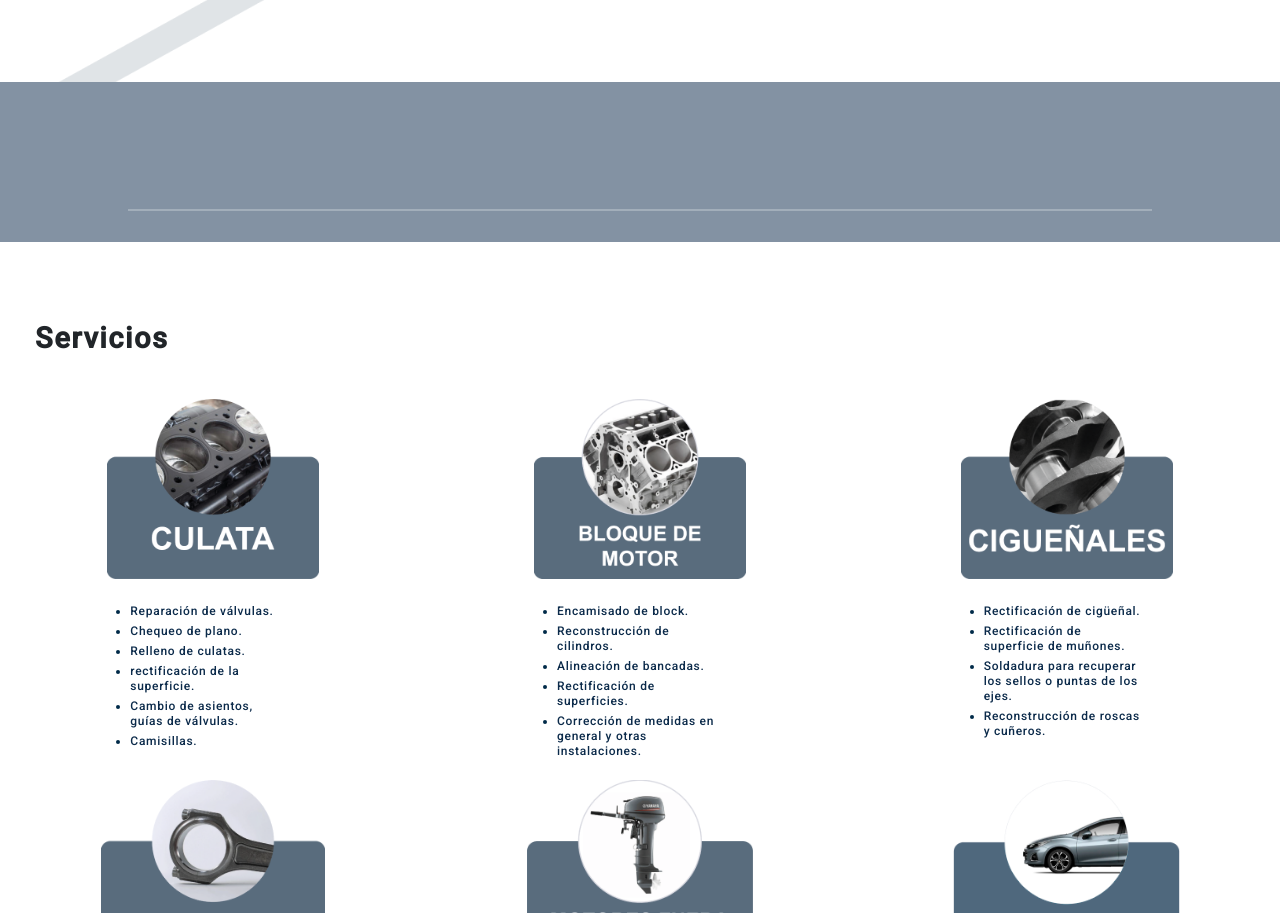
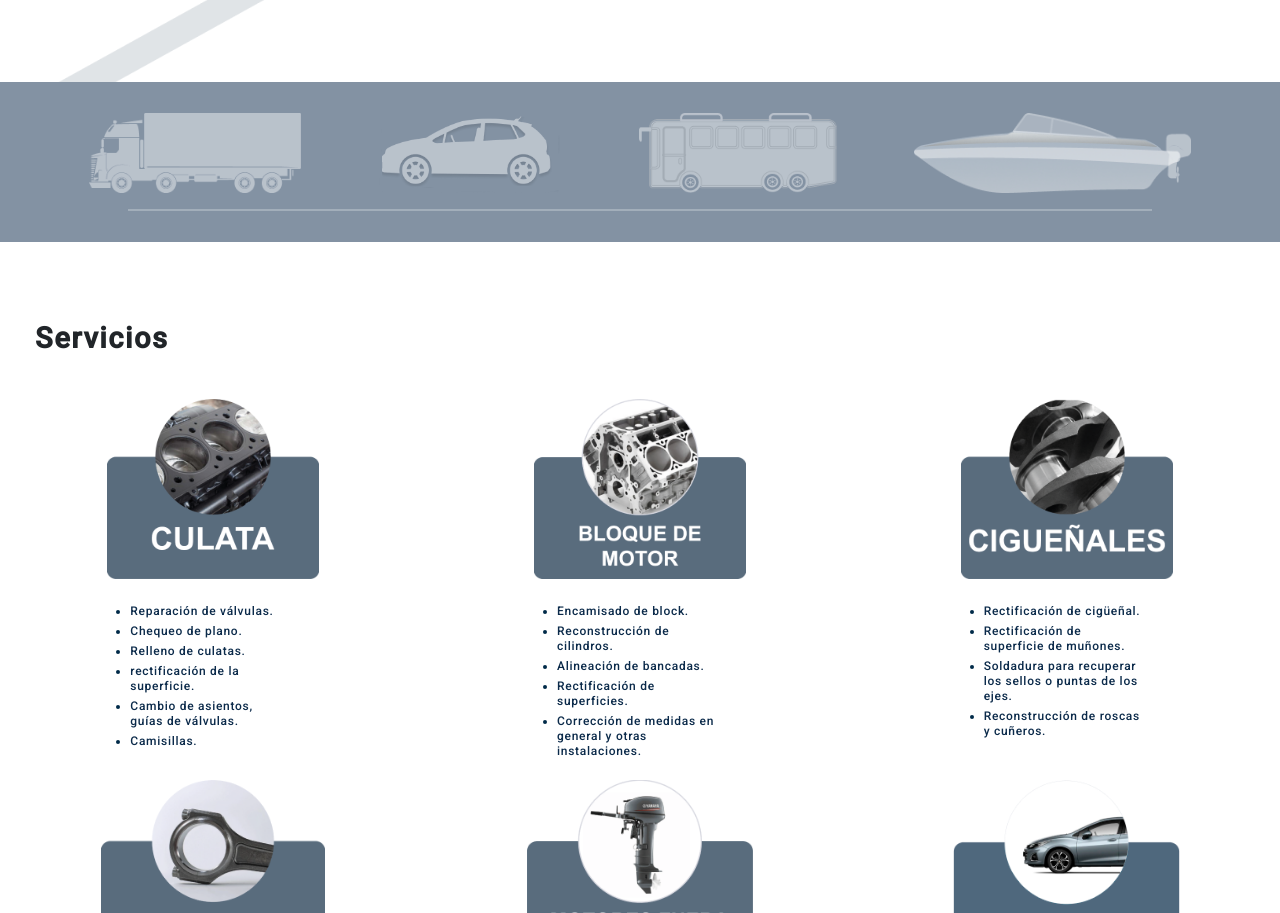
Before and after one commit to LeandroMore1/talleres-merida, a plain HTML site: page index.html in a window 1280 px wide. Shown: the part 1260-2173 px from the top of the page. Drawn offline with nearby package versions, Linux system fonts and the light colour scheme; the site is published under a folder, as on GitHub Pages, so addresses that start at the root find nothing.

Commit message:
cambio autos

```diff
--- a/index.html
+++ b/index.html
@@ -95,10 +95,10 @@
 
         <div class="carruselAutos">
             <div class="container-fluid Autos">
-                <img src="/img/camion.png" alt="" height="80px">
-                <img src="/img/auto.png" alt="" height="80px">
-                <img src="/img/colectivo.png" alt="" height="80px">
-                <img src="/img/lancha.png" alt="" height="80px">
+                <img src="./img/camion.png" alt="" height="80px">
+                <img src="./img/auto.png" alt="" height="80px">
+                <img src="./img/colectivo.png" alt="" height="80px">
+                <img src="./img/lancha.png" alt="" height="80px">
             </div>
 
                 <hr class="linea " size="4">
```
